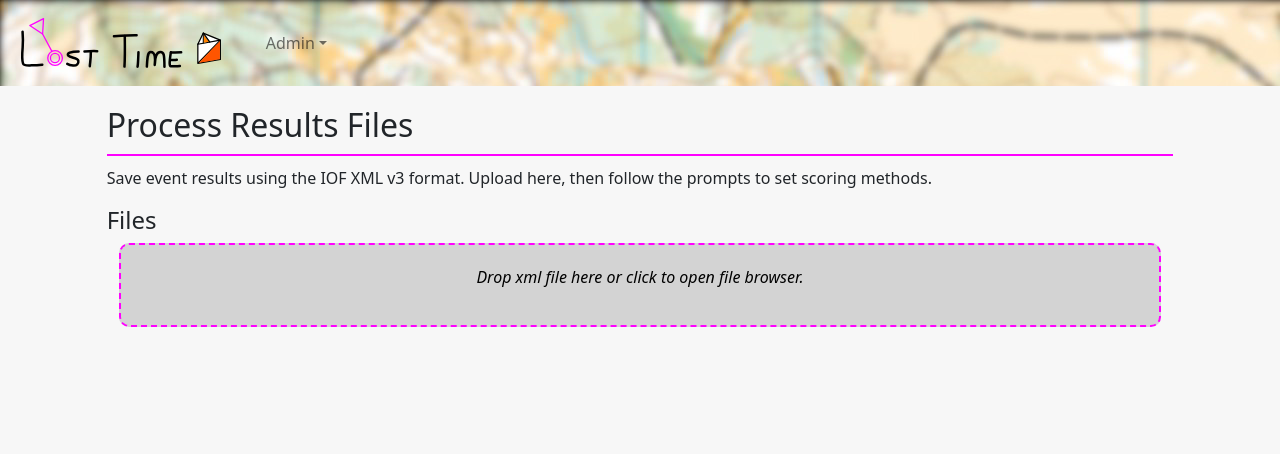
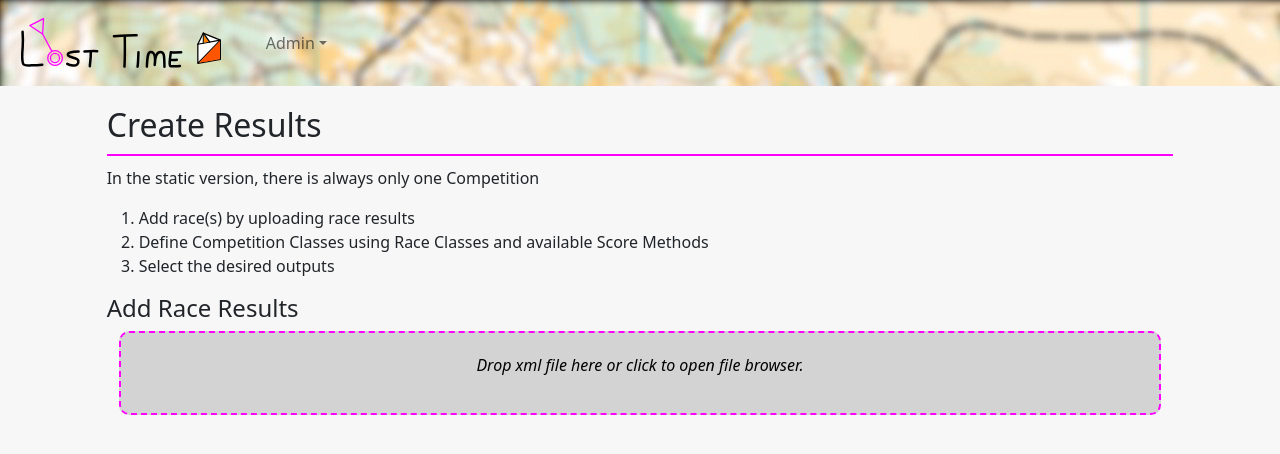
Before and after one commit to ercjns/losttime2, a React (Create React App) app in the folder src/webapp/: page /results in a window 1280 px wide. Shown: the top 454 px of the page. Built offline with nearby package versions, Linux system fonts and the light colour scheme.

Commit message:
read splits file POC

```diff
--- a/src/webapp/package.json
+++ b/src/webapp/package.json
@@ -4,7 +4,7 @@
   "private": true,
   "proxy": "http://localhost:8000",
   "dependencies": {
-    "@testing-library/jest-dom": "^5.14.1",
+    "@testing-library/jest-dom": "^5.17.0",
     "@testing-library/react": "^11.2.7",
     "@testing-library/user-event": "^12.8.3",
     "@types/jest": "^26.0.24",
@@ -12,6 +12,7 @@
     "@types/react": "^17.0.15",
     "@types/react-dom": "^17.0.9",
     "bootstrap": "^5.1.0",
+    "fast-xml-parser": "^4.2.7",
     "papaparse": "^5.3.1",
     "pdfmake": "^0.2.2",
     "react": "^17.0.2",
--- a/src/webapp/src/App.tsx
+++ b/src/webapp/src/App.tsx
@@ -3,7 +3,8 @@ import { Switch, Route } from 'react-router-dom';
 import { Col, Container} from 'react-bootstrap';
 import { Header } from './components/Header';
 import {EntryProcessor} from './components/adminentries/EntryProcessor';
-import { ResultsProcessor } from './components/adminresults/ResultsProcessor';
+// import { ResultsProcessor } from './components/adminresults/ResultsProcessor';
+import { ResultsBuilder } from './components/staticresults/ResultsBuilder';
 // import { Results } from './components/results/Results';
 
 
@@ -20,13 +21,14 @@ function App() {
           <Col xs={{span:10, offset:1}}>
             <Switch>
               <Route exact path="/">
-                <EntryProcessor />
+                {/* <EntryProcessor /> */}
+                <ResultsBuilder />
               </Route>
               <Route path="/registrations">
                 <EntryProcessor />
               </Route>
               <Route path="/results">
-                <ResultsProcessor />
+                <ResultsBuilder />
               </Route>
             </Switch>
           </Col>
--- /dev/null
+++ b/src/webapp/src/components/staticresults/ResultsBuilder.tsx
@@ -0,0 +1,86 @@
+import React from 'react';
+import { PageTitle } from '../PageTitle';
+import { BasicDz } from '../dz';
+import { X2jOptionsOptional, XMLParser } from 'fast-xml-parser';
+import { SplitsByClassXml, splitsByClassXmlMeta } from './SplitsByClassXml';
+
+type resultsBuilderState = {
+    filesprocessed: splitsByClassXmlMeta[],
+    races: number,
+    competitionClasses: number
+}
+
+export class ResultsBuilder extends React.Component<{}, resultsBuilderState, {}> {
+
+    constructor(props:{}) {
+        super(props);
+        this.state = {
+            filesprocessed: [],
+            races: 0,
+            competitionClasses: 0
+        };
+
+    this.updateRaceResults = this.updateRaceResults.bind(this);
+    }
+
+    async updateRaceResults(file:File) {
+
+        const alwaysArray = [
+            "root.ClassResult",
+            "root.ClassResult.PersonResult",
+            "root.ClassResult.PersonResult.Result"
+        ]
+        const parserOptions:X2jOptionsOptional = {
+            ignoreAttributes: false,
+            isArray: (name:string, jpath:string, isLeafNode:boolean, isAttribute:boolean) => {
+                if( alwaysArray.indexOf(jpath) !== -1) return true;
+                return false;
+            }
+        }
+
+        const parser = new XMLParser(parserOptions);
+        const resultsObj = parser.parse(await file.text());
+        console.log(resultsObj)
+        const newfile:splitsByClassXmlMeta = {
+            name: file.name,
+            success: resultsObj.ResultList.ClassResult.length
+        };
+
+        this.setState({
+            filesprocessed: [...this.state.filesprocessed, newfile]
+        });
+    }
+
+    render () {
+
+        const races = this.state.filesprocessed.map((filemeta) =>
+            <SplitsByClassXml
+                name={filemeta.name}
+                success={filemeta.success}
+            />
+        );
+
+        return(
+            <div>
+                <PageTitle
+                    title="Create Results"
+                />
+                <p>In the static version, there is always only one Competition</p>
+                <ol>
+                    <li>Add race(s) by uploading race results</li>
+                    <li>Define Competition Classes using Race Classes and available Score Methods</li>
+                    <li>Select the desired outputs</li>
+                </ol>
+                <div>
+                <h4>Add Race Results</h4>
+                <p>
+                    <BasicDz parser={this.updateRaceResults} helpText="Drop xml file here or click to open file browser."/>
+                </p>
+                </div>
+                <div>
+                    {races}
+                </div>
+            </div>
+        )
+    }
+}
--- /dev/null
+++ b/src/webapp/src/components/staticresults/SplitsByClassXml.tsx
@@ -0,0 +1,15 @@
+import React from 'react';
+
+export type splitsByClassXmlMeta = {
+    name: string,
+    success: number
+  }
+
+export class SplitsByClassXml extends React.Component<splitsByClassXmlMeta, {}, any> {
+
+  render () {
+    return (
+      <li>{this.props.name} (Race Classes: {this.props.success})</li>
+    )
+  }
+}
```
Also changed, not shown: 1 other file (tests, documents, lock files or other folders).
